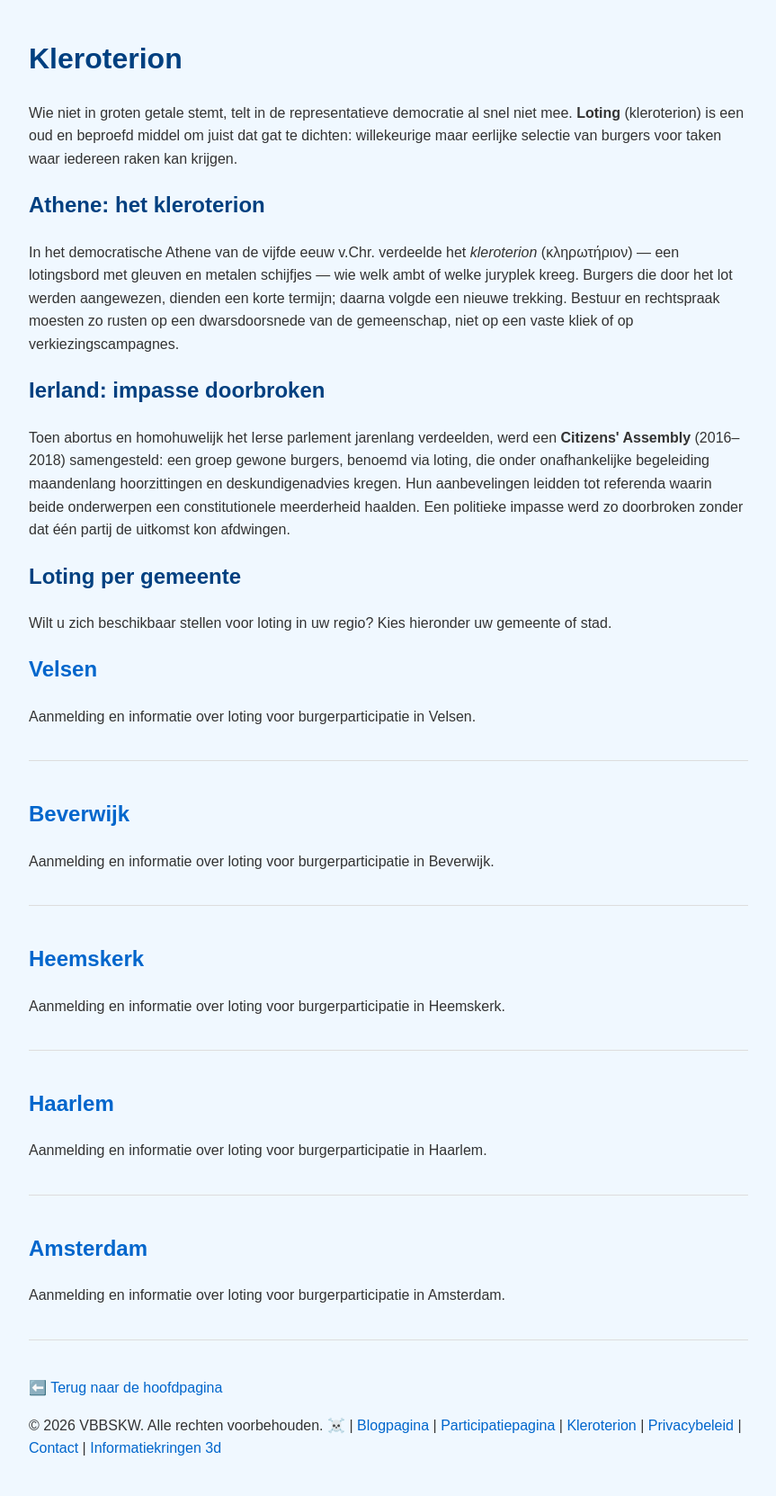
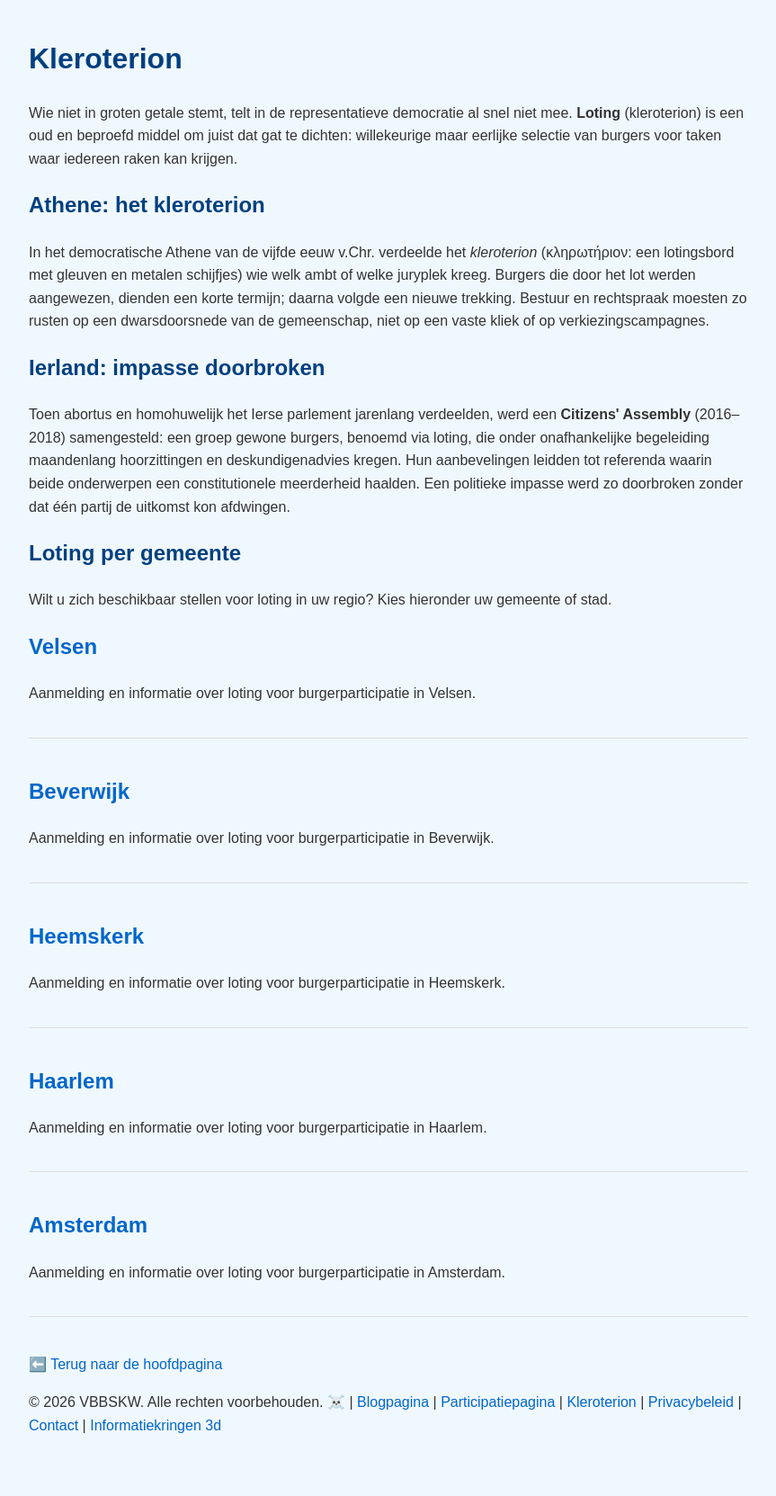
Before and after one commit to Klikblitser/VBBSKW, a Jekyll site: the page built from kleroterion.html, in a window 1280 px wide. Shown: the whole page at 90% size, without its empty margins (208-1071 px from the left). Built offline with Jekyll 4.4.1, drawn with Linux system fonts in a browser that asks for light colours; after the commit the page ends 1637 px from its top, so only the background shows below that.

Commit message:
klein aanpassingtje

```diff
--- a/kleroterion.html
+++ b/kleroterion.html
@@ -17,7 +17,7 @@ description: Loting en burgerparticipatie — geschiedenis en aanmelding per gem
 
 <p>
   In het democratische Athene van de vijfde eeuw v.Chr. verdeelde het <em>kleroterion</em>
-  (κληρωτήριον) — een lotingsbord met gleuven en metalen schijfjes — wie welk ambt of welke
+  (κληρωτήριον: een lotingsbord met gleuven en metalen schijfjes) wie welk ambt of welke
   juryplek kreeg. Burgers die door het lot werden aangewezen, dienden een korte termijn;
   daarna volgde een nieuwe trekking. Bestuur en rechtspraak moesten zo rusten op een
   dwarsdoorsnede van de gemeenschap, niet op een vaste kliek of op verkiezingscampagnes.
```
